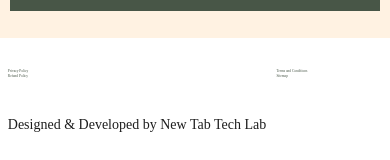
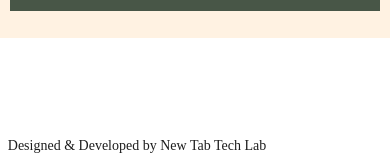
Before and after one commit to Nagaraj02451/HiddenValleyOotyStay, a React (Create React App) app in the folder frontend/: page / in a window 390 px wide. Shown: the part 659-819 px from the top of the page. Built offline with nearby package versions, Linux system fonts and the light colour scheme; a web font is replaced by a local one.

Commit message:
Update Footer1.css

```diff
--- a/frontend/src/Styles/Footer1.css
+++ b/frontend/src/Styles/Footer1.css
@@ -27,7 +27,15 @@
     /* border: 1px solid rgb(0, 255, 55); */
   }
   .foot2a{
-    color: #485647;
+    color:white;
+    font-size: 0.9vw;
+    line-height: 0.9vw;
+    font-weight: 400;
+    font-family:axi400;
+
+  }
+  .foot2ab{
+    color:#1E1E1E;
     font-size: 0.9vw;
     line-height: 0.9vw;
     font-weight: 400;
@@ -48,3 +56,16 @@
     font-family:axi400;
 
   }
+
+ @media (max-width:756px) {
+  .foot2a{
+    font-size: 14px;
+    line-height: 14px;
+
+  }
+  .foot2ab{
+   font-size: 14px;
+   line-height: 14px;
+
+  }
+ }
```
